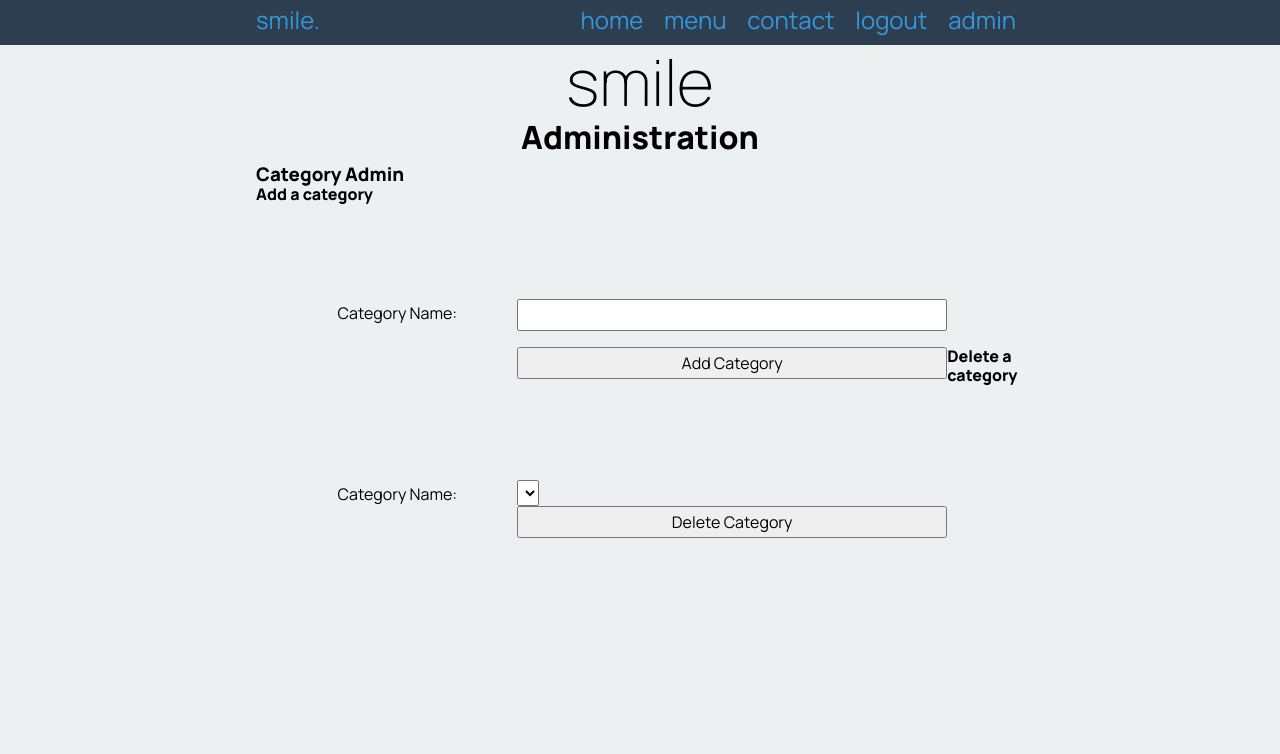
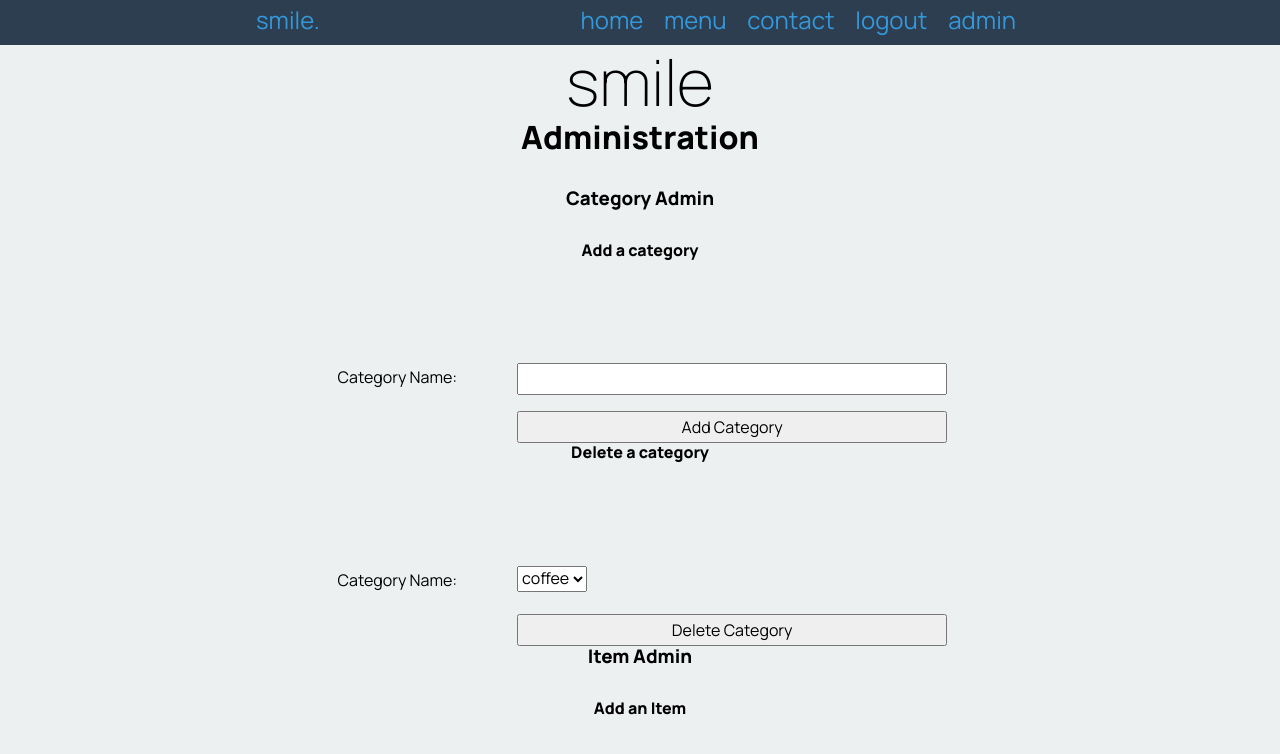
Before and after one commit to irween/flaskProjectY13, a Flask app: page /admin in a window 1280 px wide. Shown: the top 754 px of the page. Run offline with Flask 2, Linux system fonts and the light colour scheme; a user stored in the database is signed in; data comes from the database, SQL or seed files in the repository; both versions use the stored data as it was after the commit; lists and menus that the app fills with data are empty.

Commit message:
finished delete category admin stuff

```diff
--- a/app.py
+++ b/app.py
@@ -114,6 +114,7 @@ def signup_page():
 
         con.commit()
         con.close()
+
         return redirect('/login')
 
     return render_template("signup.html")
@@ -134,6 +135,7 @@ def admin_page():
     con = create_connection(DATABASE)
     query = "SELECT * FROM category"
     cur = con.cursor()
+    cur.execute(query)
     category_list = cur.fetchall()
     con.close()
     return render_template("admin.html", logged_in=is_logged_in(), categories=category_list)
@@ -150,10 +152,24 @@ def add_category():
         con = create_connection(DATABASE)
         query = "INSERT INTO category ('name') VALUES (?)"
         cur = con.cursor()
-        cur.execute(query, (cat_name, ))
+        cur.execute(query, (cat_name,))
         con.commit()
         con.close()
-        return redirect('/admin')
+    return redirect('/admin')
+
+
+@app.route('/delete_category', methods=['POST'])
+def delete_category():
+    if not is_logged_in():
+        return redirect('/?message=Need+to+be+logged+in')
+    if request.method == 'POST':
+        category = request.form.get('cat_id')
+        print(category)
+        category = category.split(", ")
+        cat_id = category[0]
+        cat_name = category[1]
+        return render_template("delete_confirm.html", id=cat_id, cat_name=cat_name, type="category")
+    return redirect("/admin")
 
 
 def is_logged_in():
--- a/static/smile.css
+++ b/static/smile.css
@@ -37,6 +37,11 @@ h2 {
     font-size: 2rem;
     text-align: center;
     margin: 0 0 0.5rem 0;
+}
+
+h3, h4{
+    text-align: center;
+    margin: 2rem 0 0.5rem 0;
 }
 
 nav {
--- a/templates/admin.html
+++ b/templates/admin.html
@@ -22,7 +22,9 @@
         <div class="form-label"><label for="name">Category Name: </label></div>
         <div class="form-element">
             <select id="cat_id" name="cat_id">
-                <option value=""
+                {% for category in categories %}
+                <option value="{{ category[0] }}, {{ category[1] }}">{{ category[1] }}</option>
+                {% endfor %}
             </select>
         </div>
     </div>
@@ -33,4 +35,8 @@
     </div>
 </form>
 
+
+<h3>Item Admin</h3>
+<h4>Add an Item</h4>
+
 {% endblock %}
--- a/templates/delete_confirm.html
+++ b/templates/delete_confirm.html
@@ -5,6 +5,6 @@
 {% block main %}
 <h3>Are you sure you want to delete {{ type }} {{ cat_name }}?
     <a href="/delete_{{ type }}_confirm/{{ cat_id }}">Yes</a> /
-    <a href="admin.html">No</a>
+    <a href="/admin">No</a>
 </h3>
 {% endblock %}
```
Also changed, not shown: smile.db.
